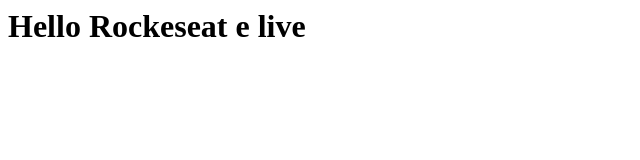
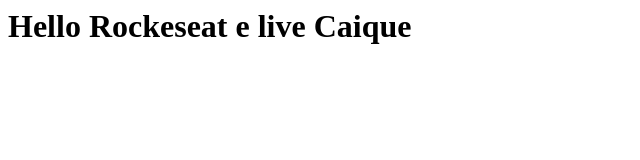
Before and after one commit to CLQueiroz/live-git, a website: page index.html in a window 1280 px wide. Shown: the whole page, without its empty margins (0-640 px from the left). Drawn offline with Linux system fonts and the light colour scheme.

Commit message:
Alterarção index.html

```diff
--- a/index.html
+++ b/index.html
@@ -1 +1 @@
-<h1> Hello Rockeseat e live</h1>
+<h1> Hello Rockeseat e live Caique</h1>
```
